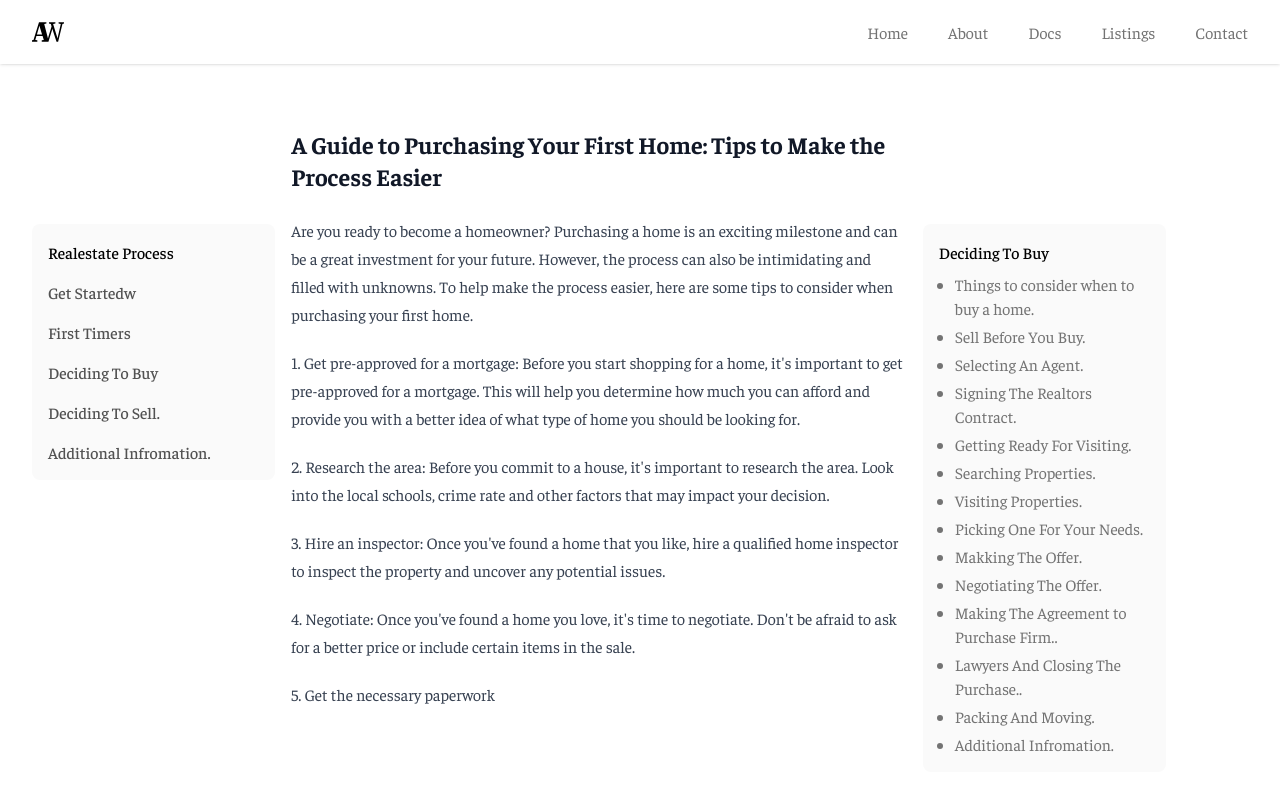
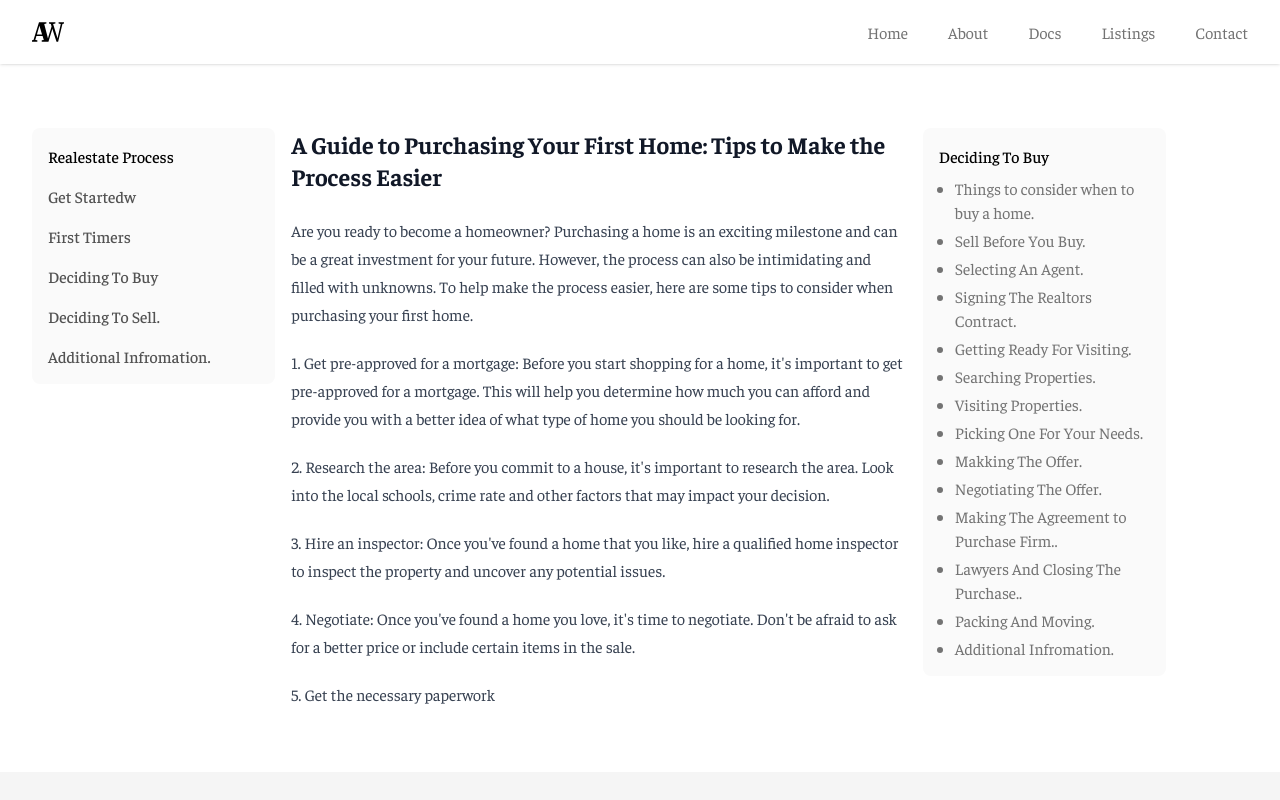
Before and after one commit to iamwillcode/agentwebb, a Next.js app: page /docs/1 in a window 1280 px wide. Shown: the top 800 px of the page. Built offline with nearby package versions, Linux system fonts and the light colour scheme.

Commit message:
created a dynamic page for docs

```diff
--- a/pages/docs/[slug].tsx
+++ b/pages/docs/[slug].tsx
@@ -31,7 +31,7 @@ export default function docs() {
 function Nav_Links() {
   return (
     <>
-      <div className="hidden w-1/5 p-4 border-gray-200 border-dashed rounded-lg lg:block lg:mt-24 bg-gray-50">
+      <div className="hidden w-1/5 p-4 border-gray-200 border-dashed rounded-lg lg:block bg-gray-50">
         <h6 className="title-medium">Realestate Process</h6>
         <ul className="mt-4 space-y-4 body-medium">
           {articles.map((content) => {
@@ -94,7 +94,7 @@ function Article_Content() {
 function Side_Pannel() {
   return (
     <>
-      <div className="hidden w-1/5 p-4 border-gray-200 border-dashed rounded-lg lg:block lg:mt-24 bg-gray-50">
+      <div className="hidden w-1/5 p-4 border-gray-200 border-dashed rounded-lg lg:block bg-gray-50">
         <h6 className="title-medium">Deciding To Buy</h6>
         <ul className="pl-4 mt-2 space-y-1 list-disc body-medium">
           {deciding_to_buy.map((content) => {
```
